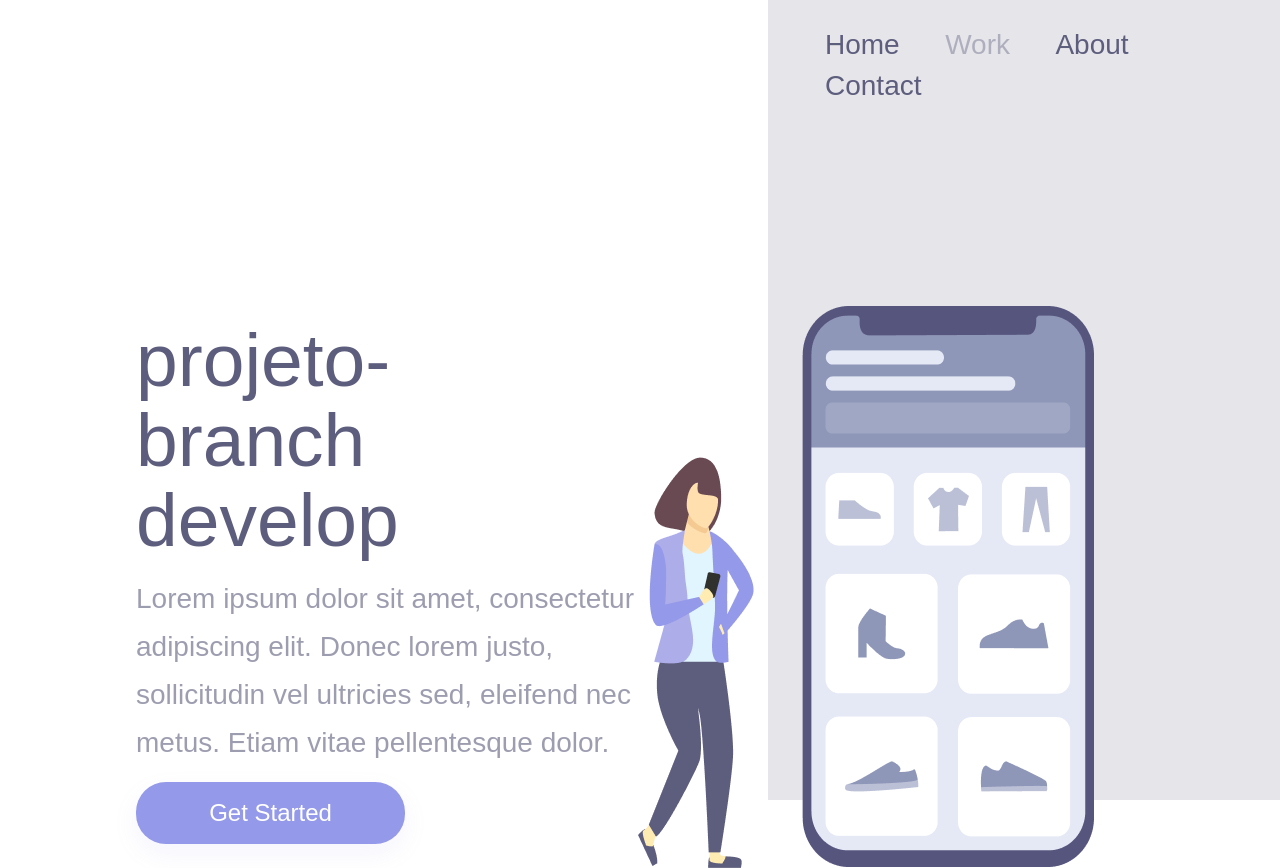
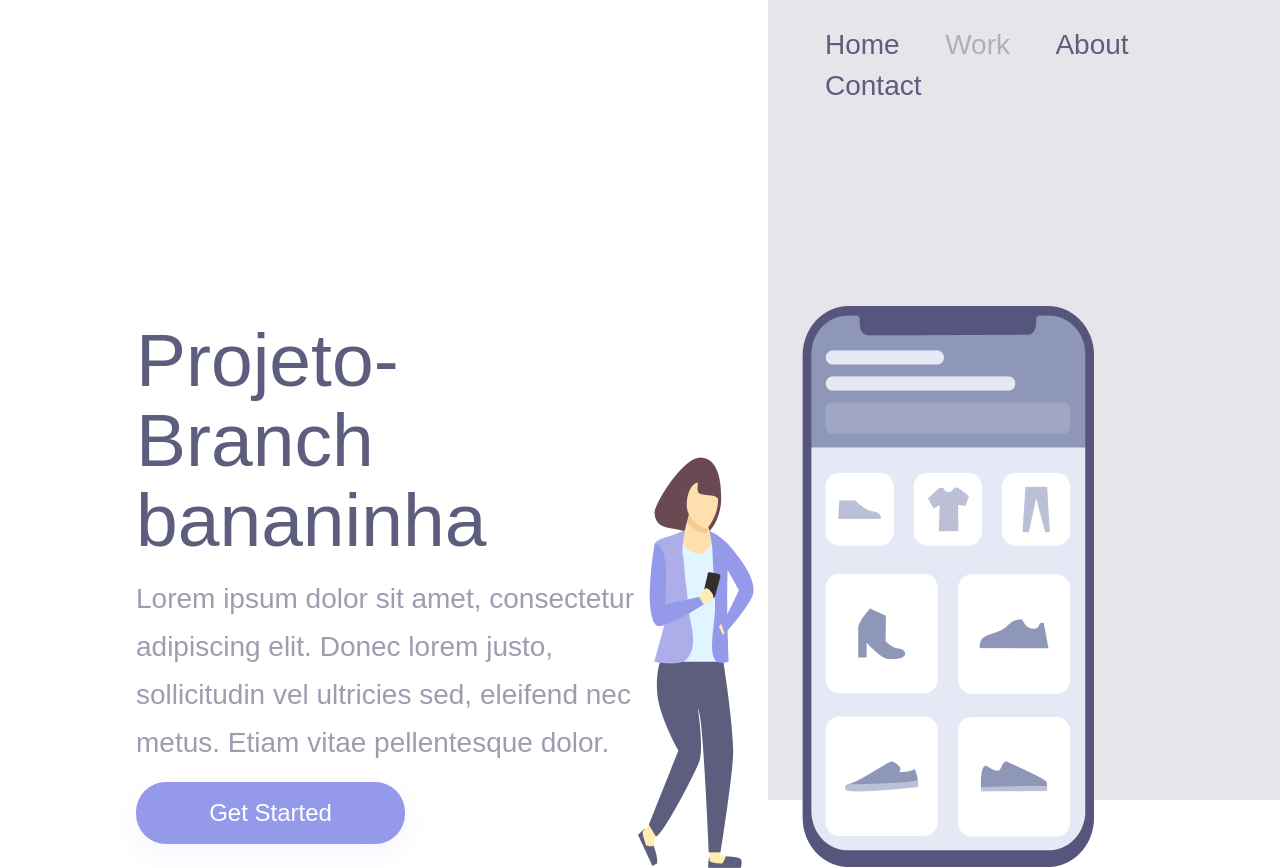
Before and after one commit to biancasilveira1902/Easy-shopping, a plain HTML site: page Index.html in a window 1280 px wide. Drawn offline with Linux system fonts and the light colour scheme.

Commit message:
bananinhaaaaaaaaaaaa

```diff
--- a/Index.html
+++ b/Index.html
@@ -11,7 +11,7 @@
 <body>
     <div class="wrapper">
         <section class="container-left">
-            <h1>projeto-branch develop</h1>
+            <h1>Projeto-Branch bananinha</h1>
             <p>Lorem ipsum dolor sit amet, consectetur adipiscing elit. Donec lorem justo, sollicitudin vel ultricies sed, eleifend nec metus. Etiam vitae pellentesque dolor.</p>
             <button>Get Started</button>
         </section>
```
